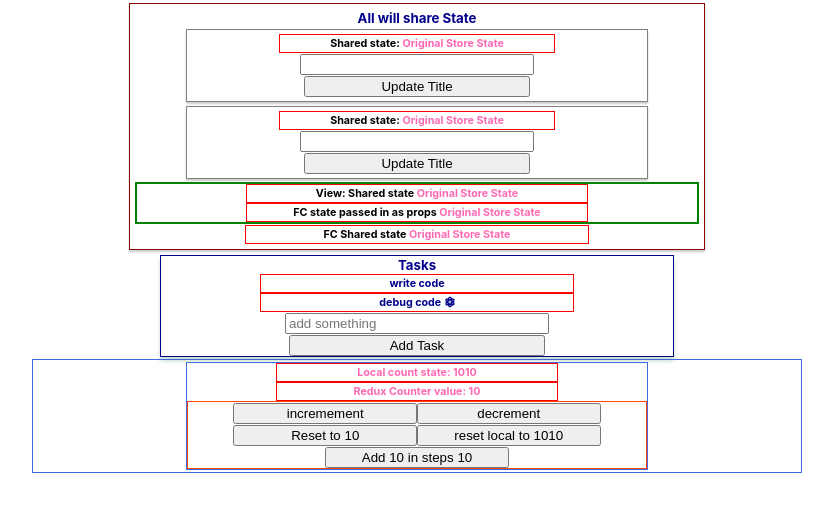
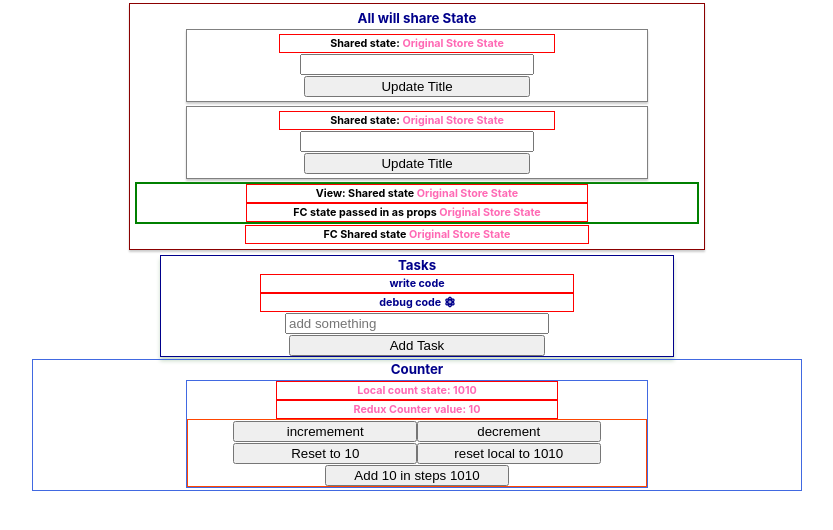
Before and after one commit to stevekutz/redux_exp1, a React (Create React App) app in the folder app/: page / in a window 1280 px wide. Shown: the top 530 px of the page, without its empty margins (223-1056 px from the left). Built offline with nearby package versions, Linux system fonts and the light colour scheme.

Commit message:
basic formatting to Counter

```diff
--- a/app/src/App.js
+++ b/app/src/App.js
@@ -27,6 +27,7 @@ function App() {
           </div>
 
           <div className = 'counterContainer'>
+            <h5> Counter </h5>
             <Counter />
           </div>
         </div>
--- a/app/src/views/Counter.js
+++ b/app/src/views/Counter.js
@@ -49,7 +49,7 @@ class Counter extends Component {
                     <button onClick = {() => {this.props.decrement() }}>decrement</button>
                     <button onClick = {() => {this.props.reset() }} >Reset to 10</button>
                     <button onClick = {this.resetTenTen}>reset local to 1010</button>
-                    <button onClick = {this.addTenSteps}>Add 10 in steps {this.props.countProp} </button>
+                    <button onClick = {this.addTenSteps}>Add 10 in steps {this.state.count} </button>
                 </div>
             </div>
         )
```
